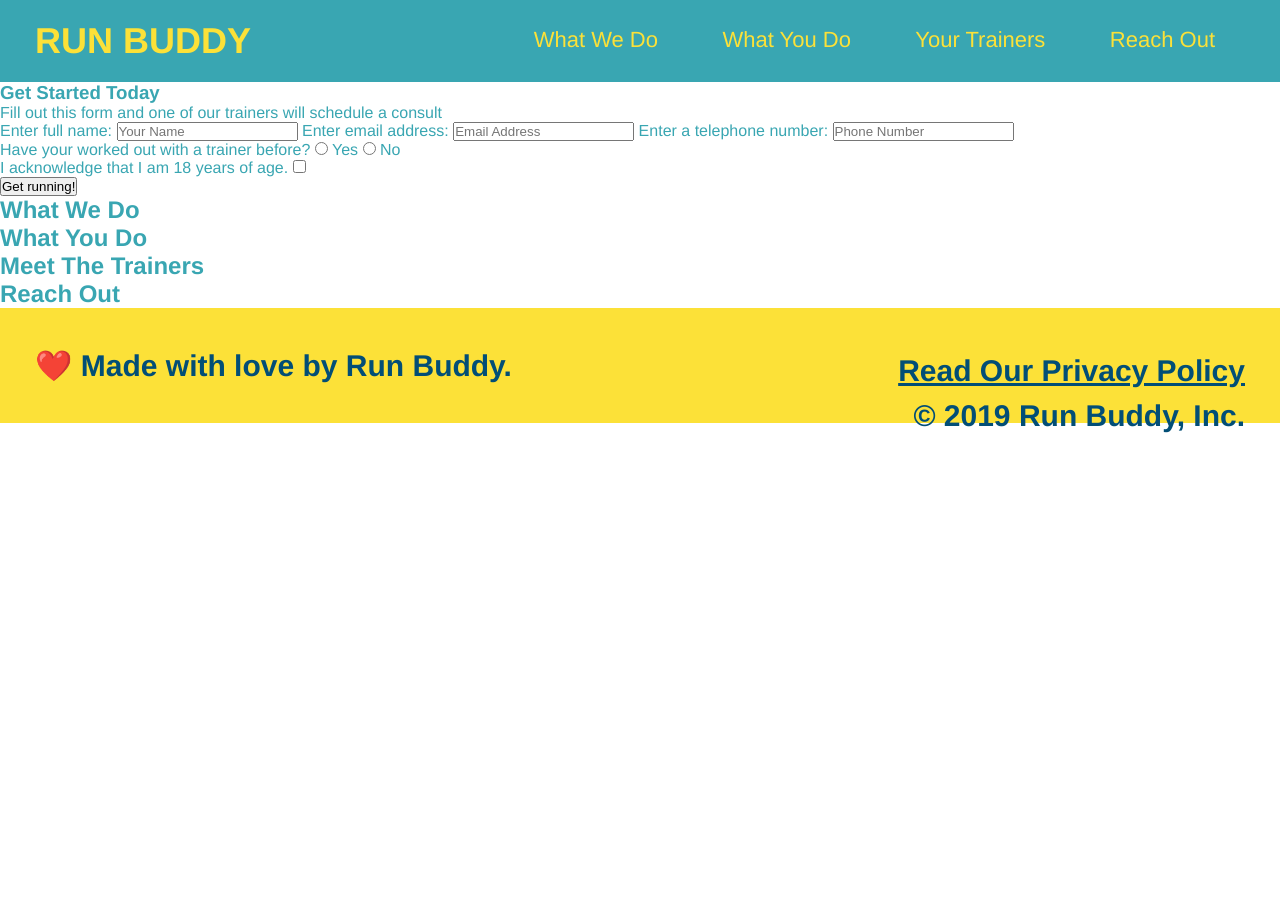
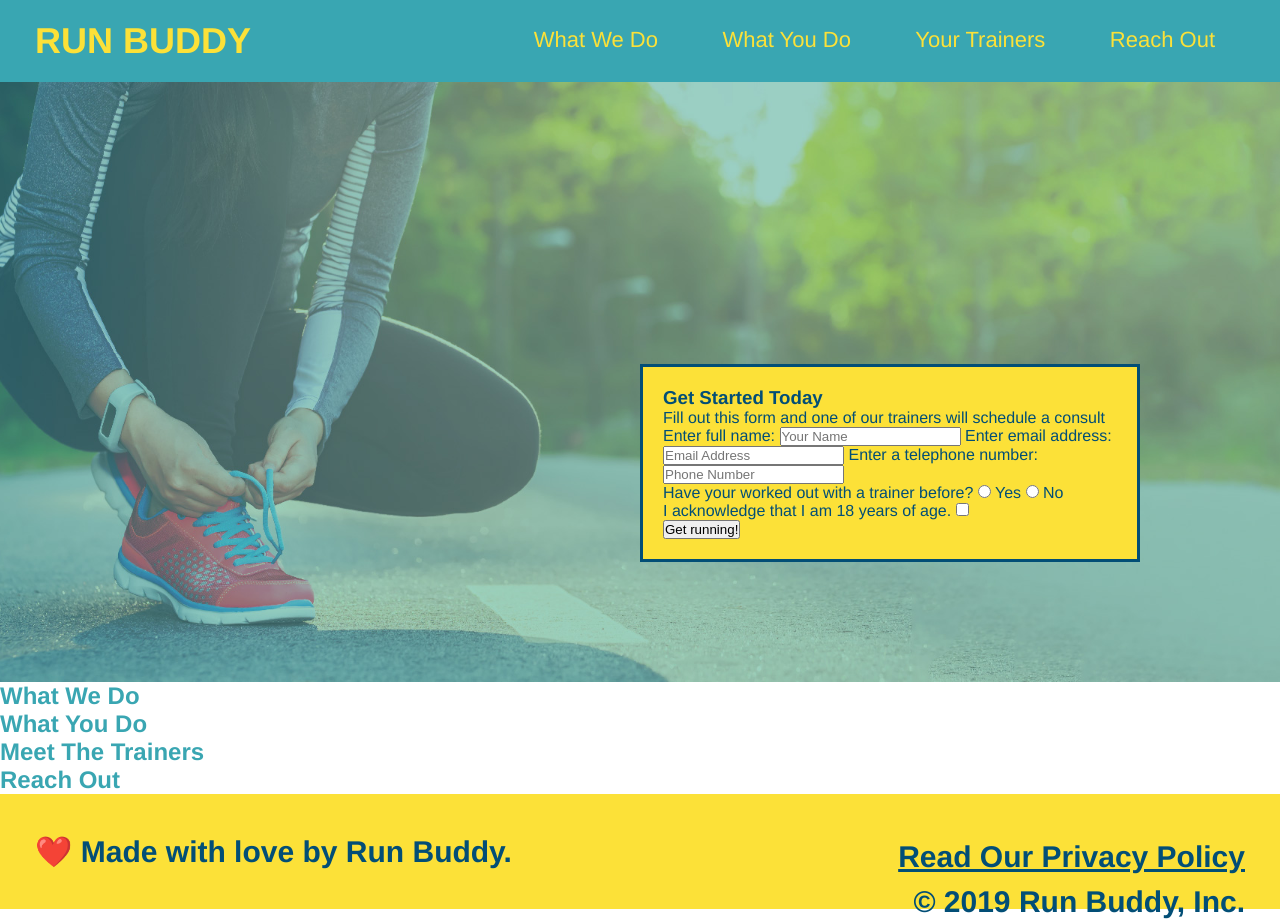
Before and after one commit to Muzan67/run-buddy, a plain HTML site: page index.html in a window 1280 px wide. Before the commit the page ends 800 px from the top, so only its background shows below. Drawn offline with Linux system fonts and the light colour scheme.

Commit message:
updated hero styling as well as hero form css

```diff
--- a/assets/css/style.css
+++ b/assets/css/style.css
@@ -5,7 +5,7 @@
 }
 
 body {
-    /* more on this crazy alphanumerical value in a minute! */
+  /* more on this crazy alphanumerical value in a minute! */
   color: #39a6b2;
   font-family: Helvetica, Arial, sans-serif;
 }
@@ -66,3 +66,26 @@ footer div {
 footer a {
   color: #024e76;
 }
+
+/* Hero Style Start */
+.hero {
+  background-image: url("../images/hero-bg.jpg");
+  height: 600px;
+  background-size: cover;
+  background-position: center;
+  position: relative;
+}
+/* Hero Style End */
+
+/* Hero Form Start */
+.hero-form {
+  border: 3px solid #024e76;
+  background-color: #fce138;
+  padding: 20px;
+  width: 500px;
+  color: #024e76;
+  position: absolute;
+  bottom: 120px;
+  right: 140px;
+}
+/* Hero Form End */
--- a/index.html
+++ b/index.html
@@ -33,8 +33,8 @@
     </header>
 
     <!-- hero/jumbotron -->
-    <section>
-      <div>
+    <section class="hero">
+      <div class="hero-form">
         <h3>Get Started Today</h3>
         <p>
           Fill out this form and one of our trainers will schedule a consult
```
Also changed, not shown: assets/images/hero-bg.jpg (added).
